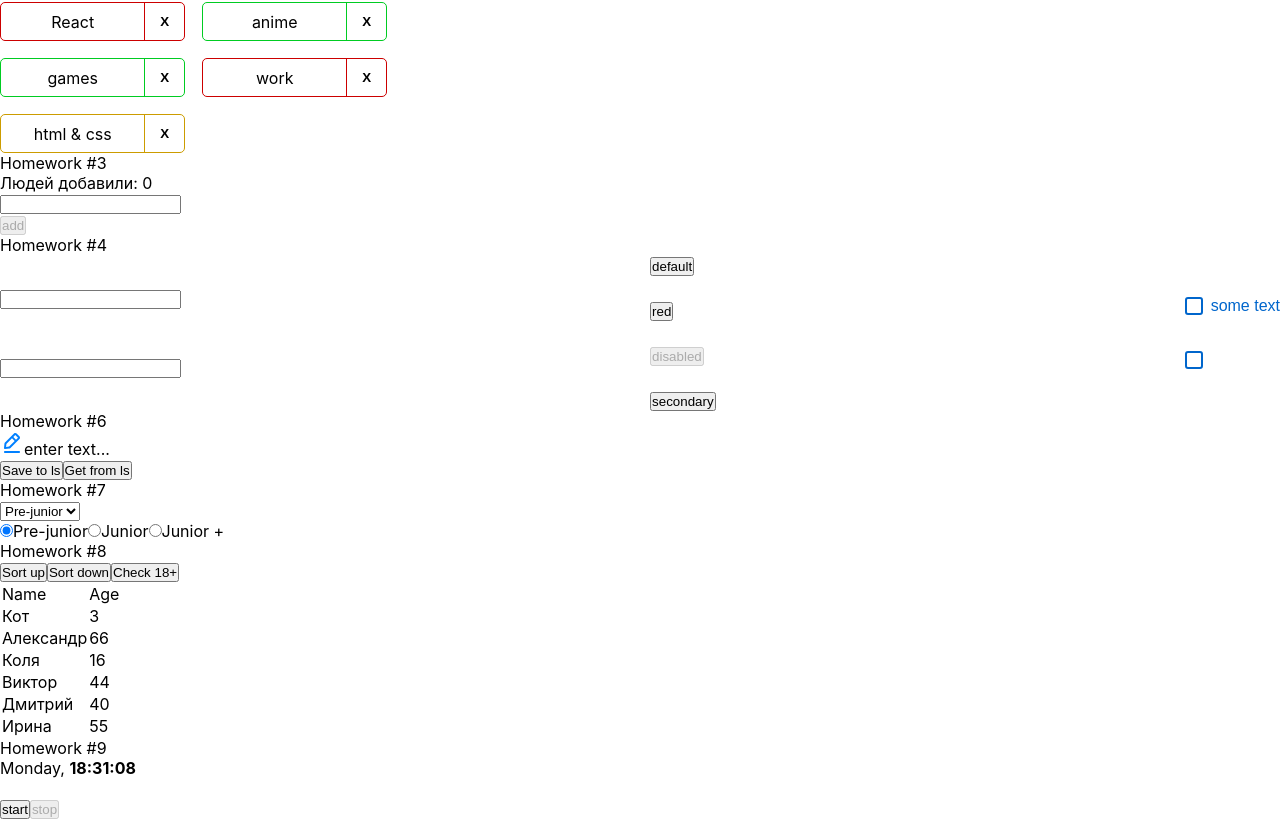
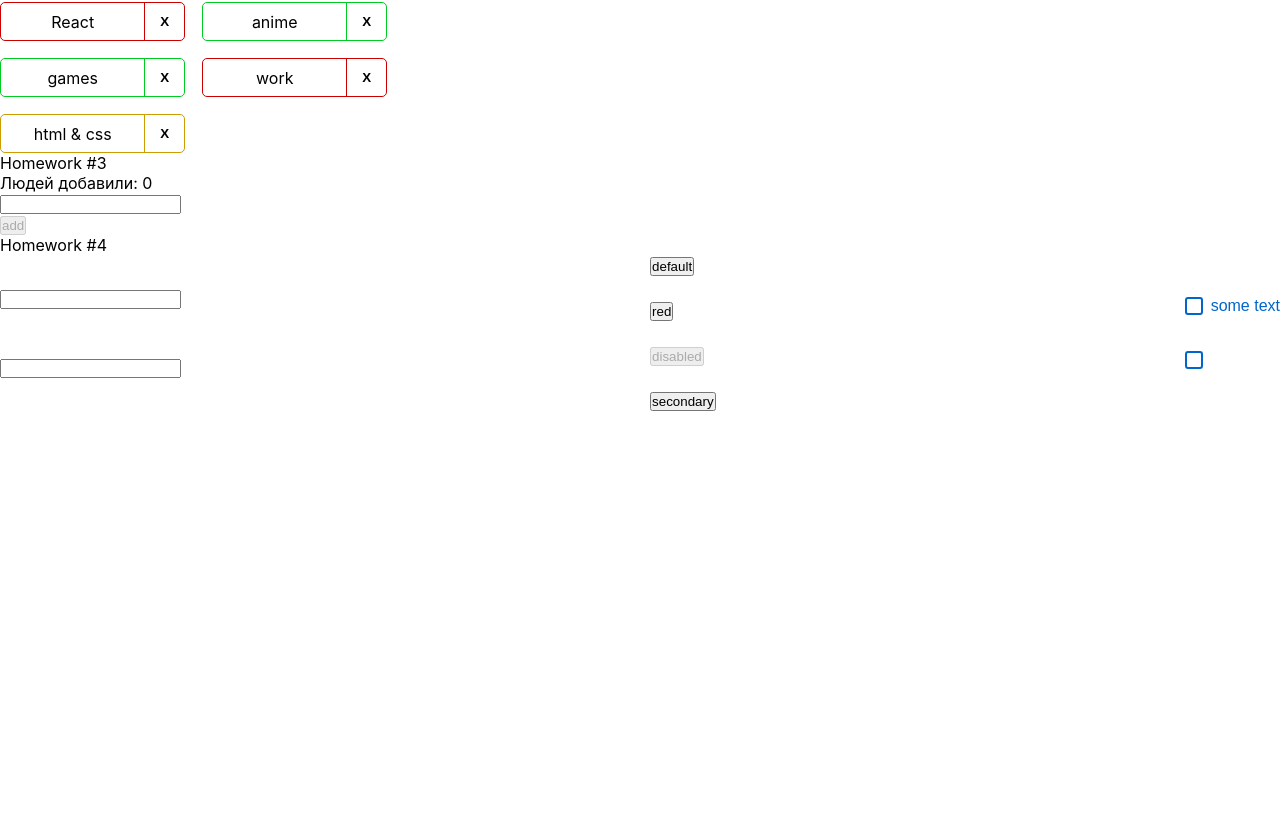
Before and after one commit to dyerman456/hws2, a React (Create React App) app: page /#/pre-junior in a window 1280 px wide. Shown: the part 200-1019 px from the top of the page. After the commit the page ends 800 px from the top, so only its background shows below. Built offline with nearby package versions, Linux system fonts and the light colour scheme.

Commit message:
refactor(HW9): change date and time formatting from Intl.DateTimeFormat to date.toLocale

```diff
--- a/src/s1-main/App.tsx
+++ b/src/s1-main/App.tsx
@@ -1,26 +1,11 @@
 import React from 'react'
 import s from './App.module.css'
-import HW6 from "../s2-homeworks/hw06/HW6";
 import HW5 from "../s2-homeworks/hw05/HW5";
-import HW7 from "../s2-homeworks/hw07/HW7";
-import HW8 from "../s2-homeworks/hw08/HW8";
-import HW9 from "../s2-homeworks/hw09/HW9";
 
 function App() {
   return (
     <div className={s.App}>
-      {/*<HW1/>*/}
-      {/*раскомментировать по ходу выполнения*/}
-      {/*<HW2/>*/}
-      {/*<HW3/>*/}
-      {/*<HW4/>*/}
-
-      {/*при выполнении дз 5 и более - закомментировать здесь дз 1-4, так как они есть внутри дз 5*/}
       <HW5/>
-      <HW6/>
-      <HW7/>
-      <HW8/>
-      <HW9/>
     </div>
   )
 }
--- a/src/s2-homeworks/hw05/pages/Junior.tsx
+++ b/src/s2-homeworks/hw05/pages/Junior.tsx
@@ -1,16 +1,16 @@
 import React from 'react'
-// import HW6 from '../../hw06/HW6'
-// import HW7 from '../../hw07/HW7'
-// import HW8 from '../../hw08/HW8'
-// import HW9 from '../../hw09/HW9'
+import HW6 from "../../hw06/HW6";
+import HW7 from "../../hw07/HW7";
+import HW8 from "../../hw08/HW8";
+import HW9 from "../../hw09/HW9";
 
 function Junior() {
     return (
         <div id={'hw5-page-junior'}>
-            {/*<HW6 />*/}
-            {/*<HW7 />*/}
-            {/*<HW8 />*/}
-            {/*<HW9 />*/}
+            <HW6 />
+            <HW7 />
+            <HW8 />
+            <HW9 />
         </div>
     )
 }
--- a/src/s2-homeworks/hw09/Clock.tsx
+++ b/src/s2-homeworks/hw09/Clock.tsx
@@ -31,13 +31,9 @@
     setShow(false)
   }
 
-  const stringDate = new Intl.DateTimeFormat('ru-RU', {day: "2-digit", month: "2-digit", year: "numeric"}).format(date)
+  const stringDate = date.toLocaleDateString('ru-RU')
 
-  const stringTime = new Intl.DateTimeFormat('ru-RU', {
-    hour: '2-digit',
-    minute: '2-digit',
-    second: '2-digit'
-  }).format(date)
+  const stringTime = date.toLocaleTimeString('ru-RU')
 
   const stringDay = new Intl.DateTimeFormat('en-UK', {weekday: "long"}).format(date)
 
```
